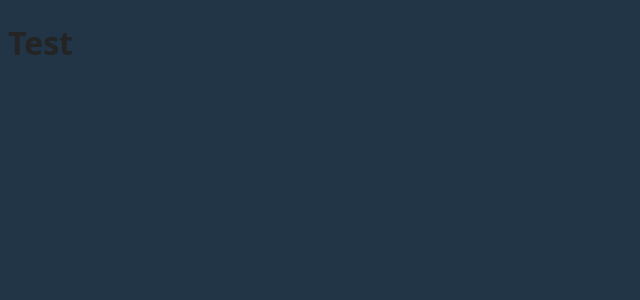
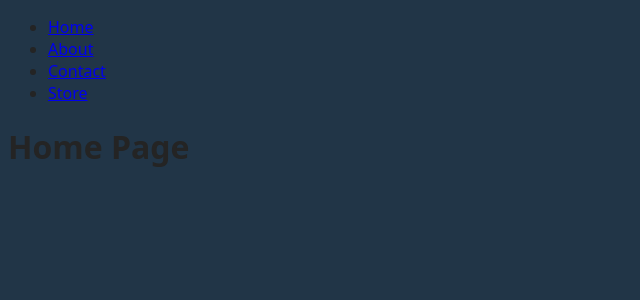
Before and after one commit to it27427/vue-3, a Vue app: page / in a window 1280 px wide. Shown: the top 300 px of the page, without its empty margins (0-640 px from the left). Built offline with nearby package versions, Linux system fonts and the light colour scheme.

Commit message:
Creating Main Menu

```diff
--- a/src/App.vue
+++ b/src/App.vue
@@ -4,6 +4,21 @@ import Test from "@/components/Test.vue";
 
 <template>
   <div>
-    <Test hello="Hello" />
+    <ul>
+      <li>
+        <router-link to="/"> Home </router-link>
+      </li>
+      <li>
+        <router-link to="/about"> About </router-link>
+      </li>
+      <li>
+        <router-link to="/contact"> Contact </router-link>
+      </li>
+      <li>
+        <router-link to="/store"> Store </router-link>
+      </li>
+    </ul>
+
+    <router-view></router-view>
   </div>
 </template>
--- a/src/main.ts
+++ b/src/main.ts
@@ -1,5 +1,6 @@
 import { createApp } from "vue";
 import "@/style.scss";
 import App from "@/App.vue";
+import router from "@/routes/index.ts";
 
-createApp(App).mount("#app");
+createApp(App).use(router).mount("#app");
--- a/src/routes/index.ts
+++ b/src/routes/index.ts
@@ -8,10 +8,7 @@ import Store from "@/views/Store.vue";
 
 import NotFound from "@/views/NotFound.vue";
 
-const router = createRouter({
-  history: createWebHistory(import.meta.env.BASE_URL),
-
-  routes: [
+const routes = [
   { path: "/", name: "Home", component: Home },
 
   { path: "/about", name: "About", component: About },
@@ -21,8 +18,13 @@ const router = createRouter({
   { path: "/store", name: "Store", component: Store },
 
   // Catch-all route for 404 Not Found
-    { path: "*", name: "NotFound", component: NotFound },
-  ],
+  { path: "/*", name: "NotFound", component: NotFound },
+];
+
+const router = createRouter({
+  history: createWebHistory(), // import.meta.env.BASE_URL
+
+  routes,
 });
 
 export default router;
--- a/tsconfig.json
+++ b/tsconfig.json
@@ -3,7 +3,9 @@
     "target": "ESNext",
     "module": "NodeNext",
     "moduleResolution": "NodeNext",
+    "allowImportingTsExtensions": true,
     "allowSyntheticDefaultImports": true,
+    "noEmit": true,
     "types": ["node"],
     "baseUrl": ".",
     "paths": {
```
Lines whose indentation alone changed are shown as unchanged.
